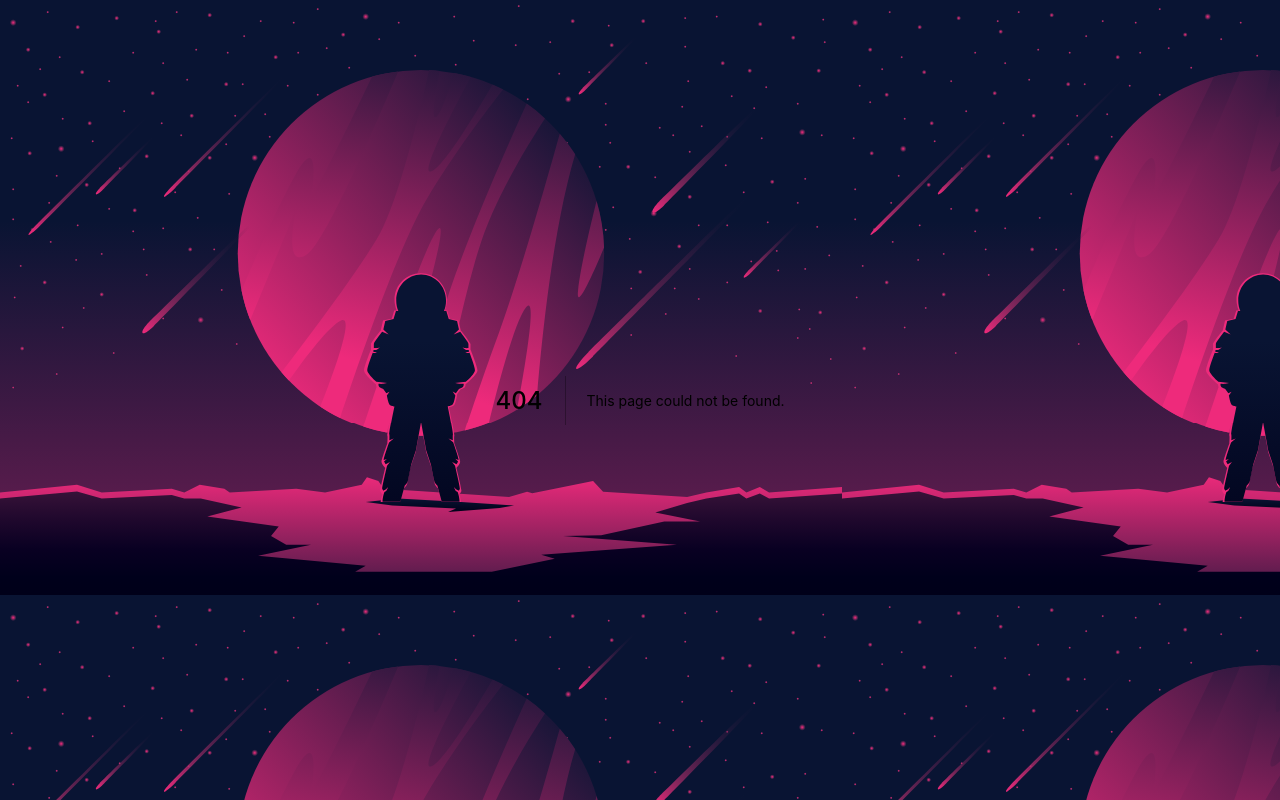
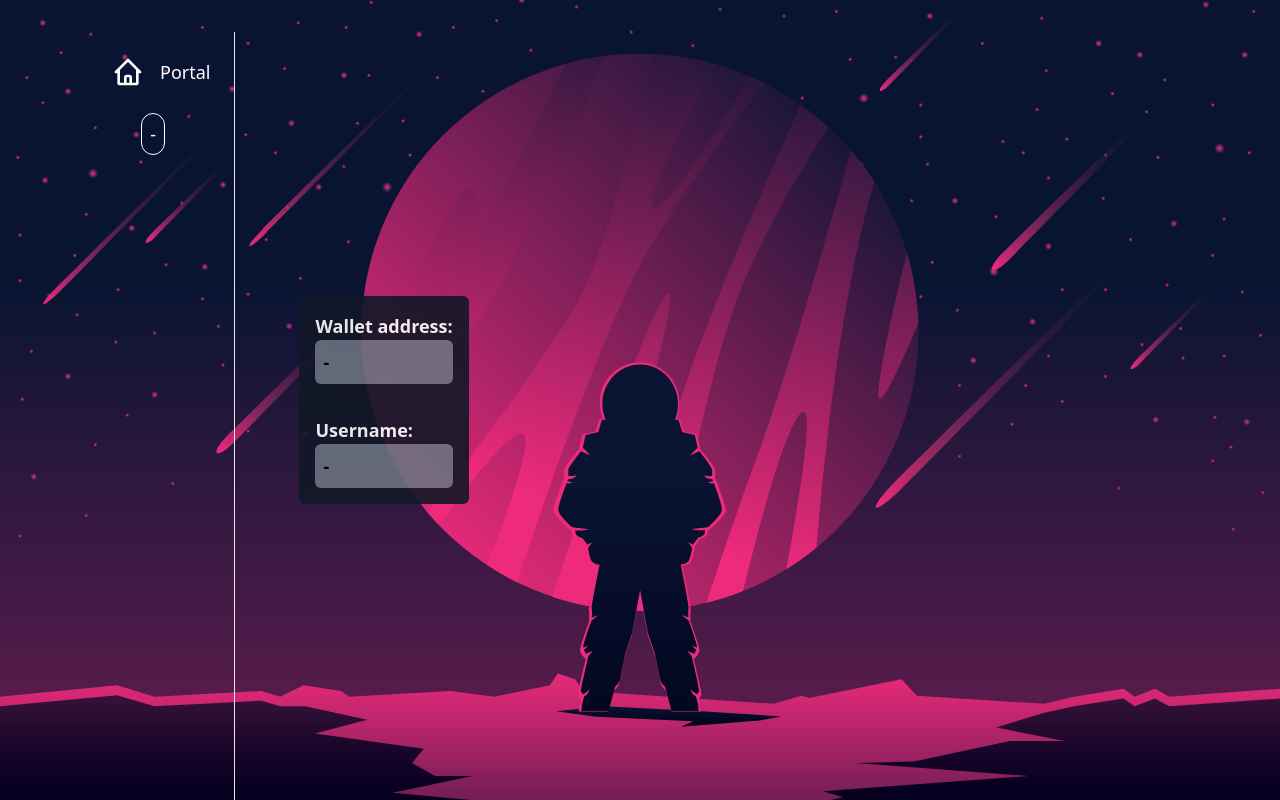
Before and after one commit to yves-ganza/fictional-portal, a Next.js app: page /dashboard in a window 1280 px wide. Before the commit this address had no page. Built offline with nearby package versions, Linux system fonts and the light colour scheme.

Commit message:
Refactored UI

```diff
--- a/components/Header/index.js
+++ b/components/Header/index.js
@@ -1,13 +1,40 @@
-import React from "react"
+import React, { useEffect, useState } from "react"
+import Link from "next/link"
 
-export default function Header({account, username}){
+import { getUser } from "../../utils/contractUtils"
 
-    let address = account?.toString()
-    if(address) address = `${address.substr(0, 5)}...${address.substr(-3)}`
+export default function Header({}){
+    const [username, setUsername] = useState()
+
+    useEffect(() => {
+        getUser()
+        .then(user => {
+            setUsername(user.username)
+        })
+        .catch(err => {
+            console.log(err)
+        })
+    }, [])
 
     return(
-        <header className="flex justify-end h-header p-4">
-            <h1 className="bg-gray-400 rounded text-center p-4">{username || address}</h1>
+        <header className="flex justify-between  p-6 md:flex-col md:mt-8 md:gap-y-8  md:justify-start md:pl-8 text-headline border-r">
+            <Link href='/'>
+                <a name = 'Home' className="md:flex md:gap-x-4 md:items-center">
+                    <svg xmlns="http://www.w3.org/2000/svg" className="h-8 w-8" fill="none" viewBox="0 0 24 24" stroke="currentColor">
+                        <path strokeLinecap="round" strokeLinejoin="round" strokeWidth={2} d="M3 12l2-2m0 0l7-7 7 7M5 10v10a1 1 0 001 1h3m10-11l2 2m-2-2v10a1 1 0 01-1 1h-3m-6 0a1 1 0 001-1v-4a1 1 0 011-1h2a1 1 0 011 1v4a1 1 0 001 1m-6 0h6" />
+                    </svg>
+                    <span className="hidden lg:inline">Portal</span>
+                </a>
+            </Link>
+            <Link href='/dashboard'>
+                <a name = 'Dashboard' className="rounded-full bg-transparent border-white">
+                    <p className="text-center">
+                        <span className="h-8 w-8 p-2 mr-4 border border-white rounded-full">{username && username[0] || '-'}</span>
+                        <span className="hidden lg:inline">{username}</span>
+                    </p>
+                </a>
+
+            </Link>
         </header>
     )
 }
--- a/components/Input/index.js
+++ b/components/Input/index.js
@@ -24,9 +24,9 @@ export default function Input({setStatus}){
 
     }
     return(
-        <div className='w-full max-w-4xl rounded bg-gray-800 flex justify-center items-center'>
-            <input onChange={handleChange} type='text' value={state} className='flex-1 pl-6 py-5 rounded-l leading-normal focus:border-transparent focus:outline-none  ring-opacity-90 bg-gray-900 text-gray-400 ' placeholder='Start new post'/>
-            <button onClick={handleSubmit} className='px-2 mx-2'>
+        <div className='w-full max-w-4xl md:mb-8 rounded flex justify-center bg-gray-900 items-center'>
+            <input onChange={handleChange} type='text' value={state} className='bg-gray-900 flex-1 pl-6 py-5 rounded-l leading-normal focus:border-transparent focus:outline-none  ring-opacity-90 bg-gray-900 text-gray-400 ' placeholder='Start new post'/>
+            <button onClick={handleSubmit} className='px-4'>
                 <img src='/send.svg' alt='send' className='w-6 h-6' />
             </button>
         </div>
--- a/components/Posts/Post/index.js
+++ b/components/Posts/Post/index.js
@@ -5,9 +5,8 @@ export default function Post({post}){
     const time = new Date(post.timestamp.toNumber() * 1000).toTimeString().slice(0,5)
 
     return(
-        <article className='rounded p-2 md:p-6 mb-4 bg-primary'>
+        <article className='p-2 md:p-6 mb-2 bg-primary opacity-90'>
             <h3 className='text-headline font-semibold'>{post.username} - <span className='text-primary font-normal '>{date} at {time}</span></h3>
-            <hr/>
             <p className='text-primary mt-4'>{post.message}</p>
         </article>
     )
--- a/components/Posts/index.js
+++ b/components/Posts/index.js
@@ -19,11 +19,11 @@ export default function Posts({setStatus}){
     }, [])
 
     return(
-        <div className='h-main min-w-3/4 mx-auto flex pb-4 flex-col'>
+        <div className='h-full px-4 flex flex-col md:flex-col-reverse'>
             {
                 posts.length < 1 ?
                 <h2 className='rounded px-6 py-5 bg-primary text-headline font-semibold'>No posts yet, be the first!</h2> :
-                <ul className='overflow-y-scroll scroll-smooth flex flex-col-reverse'>
+                <ul className='scrollbar flex flex-col-reverse md:flex-col'>
                     {
                         posts.map((post, i) => {
                             return <li key={i} className='w-full max-w-4xl'>
--- a/pages/_app.js
+++ b/pages/_app.js
@@ -1,14 +1,18 @@
 import 'tailwindcss/tailwind.css'
+import '../style/global.css'
 import Head from 'next/head'
+
+import Header from '../components/Header'
 
 function MyApp({ Component, pageProps }) {
   return (
   <div
     style={{backgroundImage: 'url(/8.svg)'}}
-    className="relative h-screen text-lg bg-gradient-to-r from-gray-700 via-gray-900 to-black px-4 bg-no-repeat bg-cover bg-center">
+    className="relative flex flex-col md:flex-row md:pl-20 gap-8 max-h-screen min-h-screen overflow-hidden text-lg bg-no-repeat bg-cover bg-center">
     <Head>
       <title>Portal</title>
     </Head>
+    <Header />
     <Component {...pageProps} />
   </div>
   )
--- /dev/null
+++ b/pages/dashboard.js
@@ -0,0 +1,38 @@
+import React, { useEffect, useState } from 'react'
+import { ethers } from 'ethers'
+
+import { getUser, connectWallet } from '../utils/contractUtils'
+
+export default function Dashboard(){
+    const [wallet, setWallet] = useState()
+    const [username, setUsername] = useState()
+
+    useEffect(() => {
+        connectWallet()
+        .then(address => {
+            setWallet(address)
+        })
+        .catch(err => {
+            console.log(err)
+        })
+
+        getUser()
+        .then(user => {
+            setUsername(user.username)
+        }).catch(err => {
+            console.log(err)
+        })
+    }, [wallet, username])
+    return(
+        <div className = 'mx-8 md:my-auto px-4 rounded-md bg-gray-900 opacity-90'>
+            <div className='py-4'>
+                <p className = 'text-headline font-bold break-words'>Wallet address:</p>
+                <span className = 'overflow-x-auto py-2 pl-2 block bg-gray-500 rounded-md font-semibold whitespace-nowrap'>{wallet || '-'}</span>
+            </div>
+            <div className='py-4'>
+                <p className = 'text-headline font-bold break-words'>Username:</p>
+                <span className = 'overflow-x-auto py-2 pl-2 block bg-gray-500 rounded-md font-semibold'>{username || '-'}</span>
+            </div>
+        </div>
+    )
+}
--- a/pages/index.js
+++ b/pages/index.js
@@ -13,7 +13,7 @@ export default function Home() {
   const [registered, setRegistered] = useState(false)
   const [account, setAccount] = useState()
   const [username, setUsername] = useState()
-  const [status, setStatus] = useState('')
+  const [status, setStatus] = useState('Loading: Please wait...')
 
   const load = async () => {
     try{
@@ -28,6 +28,7 @@ export default function Home() {
       const user = await getUser()
       if(!user) return
       setUsername(user.username)
+      if(status === 'Loading: Please wait...') setStatus('')
     }catch(err){
       console.log(err)
       setStatus(`Error: ${err.message}`)
@@ -43,13 +44,11 @@ export default function Home() {
   }
 
   return (
-    <div className='flex flex-col h-screen'>
+    <div className='h-full max-h-screen md:pt-8 overflow-y-auto md:min-w-[640px]'>
         {
-          !registered ? <Register setRegistered={setRegistered} setStatus={setStatus} account={account} setAccount={setAccount}/> :
-          <>
-            <Header account={account} registered={registered} username={username}/>
-            <Posts setStatus={setStatus}/>
-          </>
+          !registered ?
+          <Register setRegistered={setRegistered} setStatus={setStatus} account={account} setAccount={setAccount}/> :
+          <Posts setStatus={setStatus}/>
         }
     </div>
   )
--- /dev/null
+++ b/style/global.css
@@ -0,0 +1,21 @@
+@tailwind base;
+@tailwind components;
+@tailwind utilities;
+
+
+.scrollbar::-webkit-scrollbar {
+
+}
+
+.scrollbar::-webkit-scrollbar-track {
+    background: none;
+}
+
+.scrollbar::-webkit-scrollbar-thumb {
+    background: #4e4e4e;
+    border-radius: 100vh;
+}
+
+.scrollbar::-webkit-scrollbar-thumb:hover {
+    background: #c0a0b9;
+}
--- a/utils/contractUtils.js
+++ b/utils/contractUtils.js
@@ -9,7 +9,10 @@ function checkNetwork(){
     if (!ethereum) throw new Error('Ethereum not found!')
 
     const chainId = ethereum.chainId
-    if (chainId !== '0x4') throw new Error('Connect to Rinkeby Network!')
+    if (chainId !== '0x4'){
+      console.log(ethereum)
+      throw new Error('Connect to Rinkeby Network!')
+    }
 
     return ethereum
 }
```
